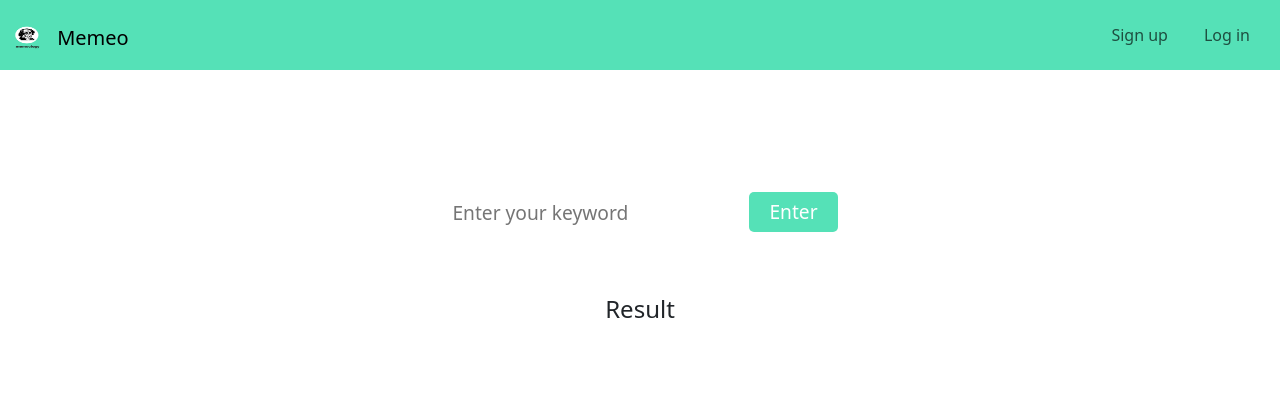
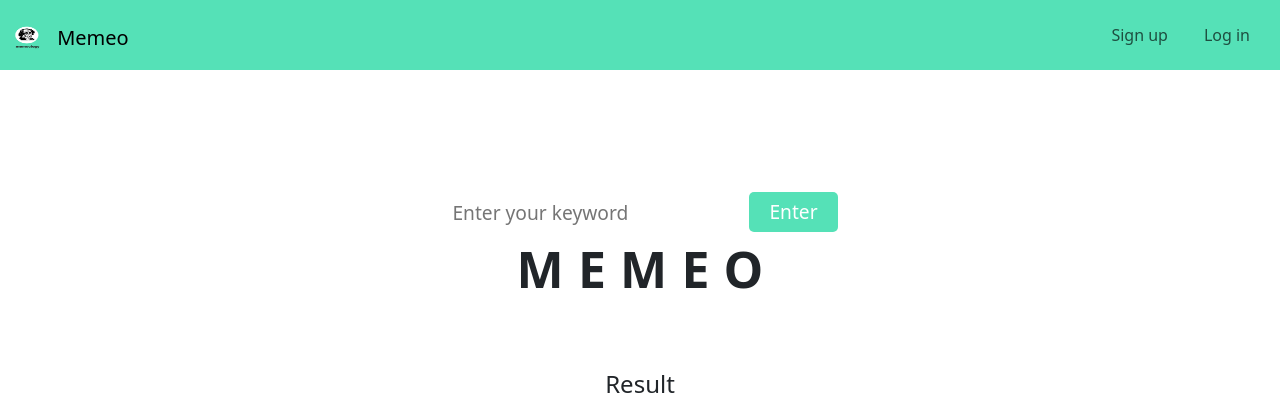
Before and after one commit to reckziegelwilliam96/capstone-1-memeology, a Flask app: template templates/home.html in a window 1280 px wide. Shown: the top 403 px of the page. Run offline with Flask 2, Linux system fonts and the light colour scheme; the template is opened without the code that fills it, so the values that code supplies are empty; some libraries are stand-ins or nearby versions.

Commit message:
changes to home.html for score

```diff
--- a/templates/home.html
+++ b/templates/home.html
@@ -10,6 +10,13 @@
                 <input type="text" class="keyword" name="keyword" placeholder="Enter your keyword">
                 <button>Enter</button>
             </form>
+        </div>
+        <div class="score-container">
+            <span id="letter-1" class="letter">M</span>
+            <span id="letter-2" class="letter">E</span>
+            <span id="letter-3" class="letter">M</span>
+            <span id="letter-4" class="letter">E</span>
+            <span id="letter-5" class="letter">O</span>
         </div>
         <div class="results-container">
             <h4>Result</h4>
```
